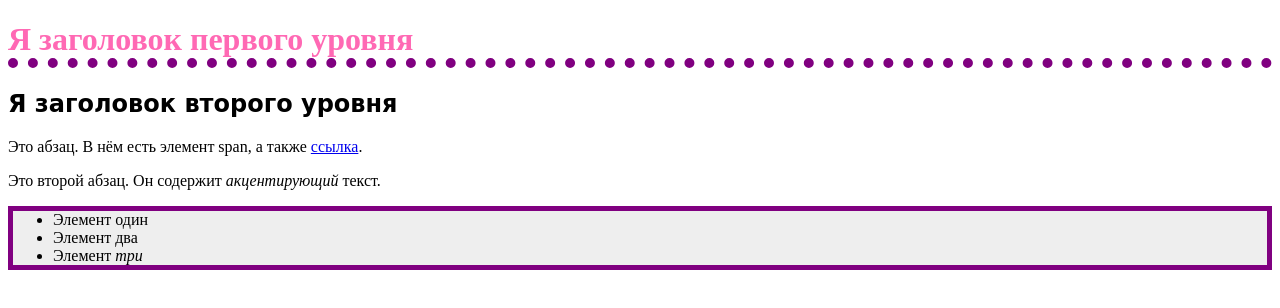
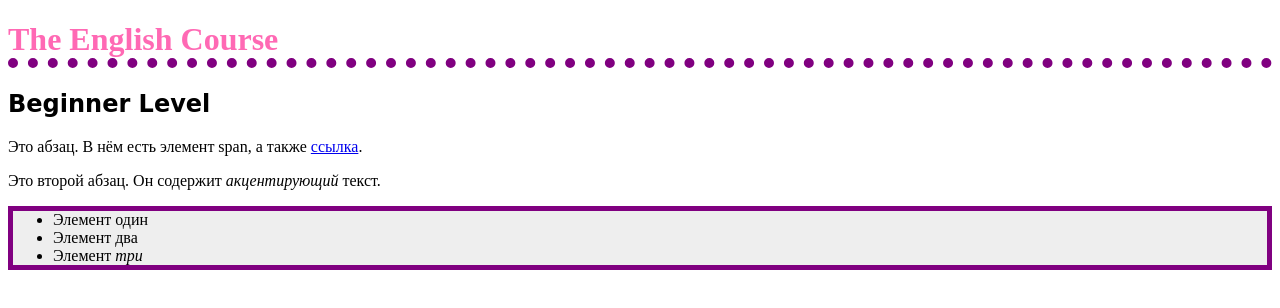
Before and after one commit to Ovronnaz74/English, a plain HTML site: page index.html in a window 1280 px wide. Drawn offline with Linux system fonts and the light colour scheme.

Commit message:
Update index.html

```diff
--- a/index.html
+++ b/index.html
@@ -8,9 +8,9 @@
 
 <body>
 
-    <h1>Я заголовок первого уровня</h1>
+    <h1>The English Course</h1>
 
-    <h2>Я заголовок второго уровня</h2>
+    <h2>Beginner Level</h2>
 
     <p>Это абзац. В нём есть <span>элемент span</span>,
 а также <a href="http://example.com">ссылка</a>.</p>
```
